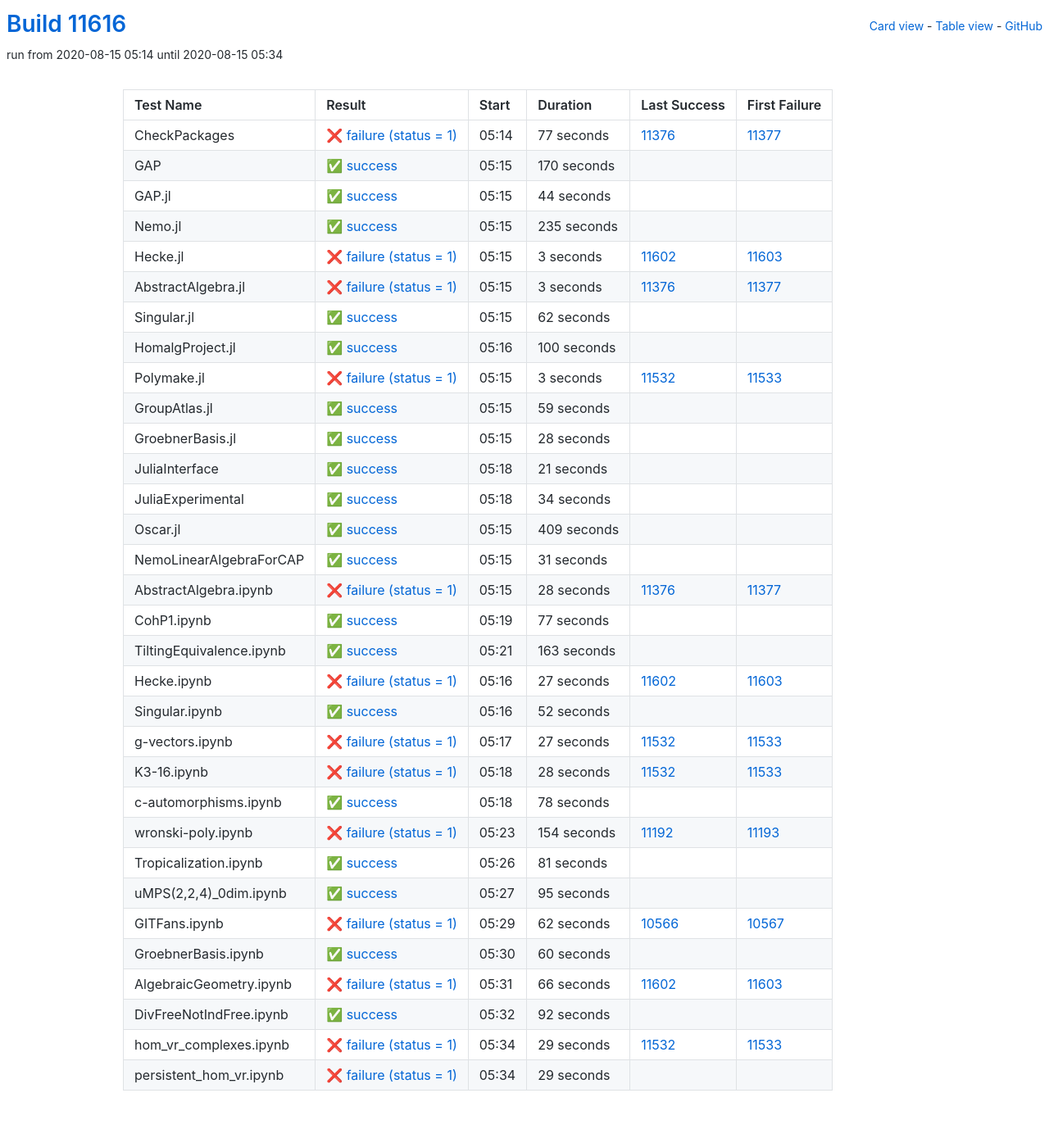
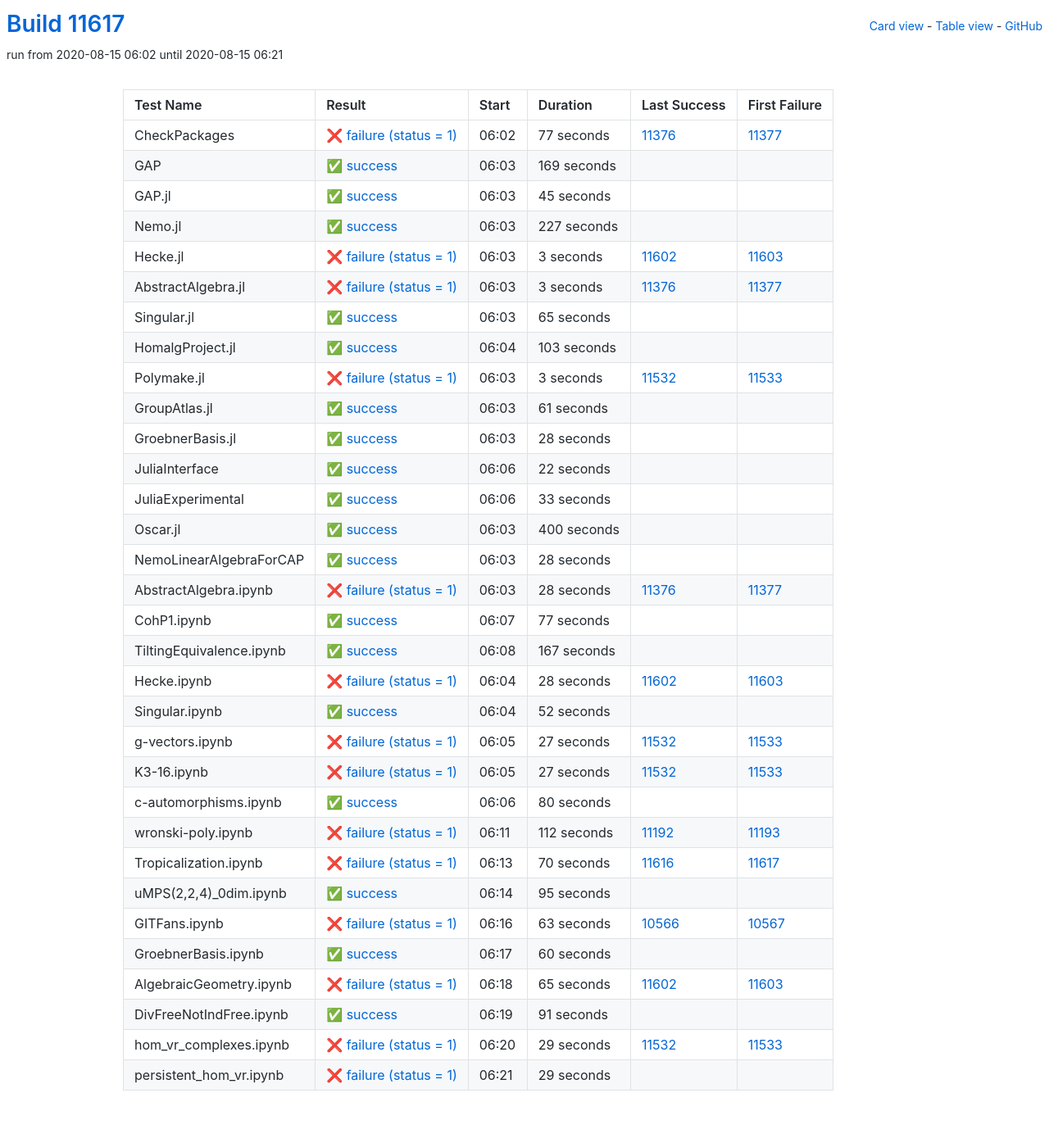
Before and after one commit to oscar-system/oscar-ci-status, a Jekyll site: the page built from table.html, in a window 1280 px wide. Shown: the whole page at 82% size. Built offline with Jekyll 4.4.1, drawn with Linux system fonts in a browser that asks for light colours.

Commit message:
Build #11617

```diff
--- a/_data/ci.yml
+++ b/_data/ci.yml
@@ -1,6 +1,6 @@
 ---
-build: 11616
-build_url: https://oscarci.mathematik.uni-kl.de/job/oscar/11616/
+build: 11617
+build_url: https://oscarci.mathematik.uni-kl.de/job/oscar/11617/
 job: oscar
 organization: oscar-system
 repo: oscar-ci-status
@@ -8,8 +8,8 @@
 tests:
 - name: CheckPackages
   id: checkpackages
-  log: https://oscarci.mathematik.uni-kl.de/job/oscar/11616/artifact/logs/build-11616/CheckPackages.log
-  start: 2020-08-15 05:14
+  log: https://oscarci.mathematik.uni-kl.de/job/oscar/11617/artifact/logs/build-11617/CheckPackages.log
+  start: 2020-08-15 06:02
   success: false
   exitcode: 1
   status: failure
@@ -20,44 +20,44 @@
   first_failure_url: https://oscarci.mathematik.uni-kl.de/job/oscar/11377/
 - name: GAP
   id: gap
-  log: https://oscarci.mathematik.uni-kl.de/job/oscar/11616/artifact/logs/build-11616/GAP.log
-  start: 2020-08-15 05:15
+  log: https://oscarci.mathematik.uni-kl.de/job/oscar/11617/artifact/logs/build-11617/GAP.log
+  start: 2020-08-15 06:03
   success: true
   exitcode: 0
   status: success
-  duration: 170
+  duration: 169
   last_success: false
   last_success_url:
   first_failure: false
   first_failure_url:
 - name: GAP.jl
   id: gap-jl
-  log: https://oscarci.mathematik.uni-kl.de/job/oscar/11616/artifact/logs/build-11616/GAP.jl.log
-  start: 2020-08-15 05:15
+  log: https://oscarci.mathematik.uni-kl.de/job/oscar/11617/artifact/logs/build-11617/GAP.jl.log
+  start: 2020-08-15 06:03
   success: true
   exitcode: 0
   status: success
-  duration: 44
+  duration: 45
   last_success: false
   last_success_url:
   first_failure: false
   first_failure_url:
 - name: Nemo.jl
   id: nemo-jl
-  log: https://oscarci.mathematik.uni-kl.de/job/oscar/11616/artifact/logs/build-11616/Nemo.jl.log
-  start: 2020-08-15 05:15
+  log: https://oscarci.mathematik.uni-kl.de/job/oscar/11617/artifact/logs/build-11617/Nemo.jl.log
+  start: 2020-08-15 06:03
   success: true
   exitcode: 0
   status: success
-  duration: 235
+  duration: 227
   last_success: false
   last_success_url:
   first_failure: false
   first_failure_url:
 - name: Hecke.jl
   id: hecke-jl
-  log: https://oscarci.mathematik.uni-kl.de/job/oscar/11616/artifact/logs/build-11616/Hecke.jl.log
-  start: 2020-08-15 05:15
+  log: https://oscarci.mathematik.uni-kl.de/job/oscar/11617/artifact/logs/build-11617/Hecke.jl.log
+  start: 2020-08-15 06:03
   success: false
   exitcode: 1
   status: failure
@@ -68,8 +68,8 @@
   first_failure_url: https://oscarci.mathematik.uni-kl.de/job/oscar/11603/
 - name: AbstractAlgebra.jl
   id: abstractalgebra-jl
-  log: https://oscarci.mathematik.uni-kl.de/job/oscar/11616/artifact/logs/build-11616/AbstractAlgebra.jl.log
-  start: 2020-08-15 05:15
+  log: https://oscarci.mathematik.uni-kl.de/job/oscar/11617/artifact/logs/build-11617/AbstractAlgebra.jl.log
+  start: 2020-08-15 06:03
   success: false
   exitcode: 1
   status: failure
@@ -80,32 +80,32 @@
   first_failure_url: https://oscarci.mathematik.uni-kl.de/job/oscar/11377/
 - name: Singular.jl
   id: singular-jl
-  log: https://oscarci.mathematik.uni-kl.de/job/oscar/11616/artifact/logs/build-11616/Singular.jl.log
-  start: 2020-08-15 05:15
+  log: https://oscarci.mathematik.uni-kl.de/job/oscar/11617/artifact/logs/build-11617/Singular.jl.log
+  start: 2020-08-15 06:03
   success: true
   exitcode: 0
   status: success
-  duration: 62
+  duration: 65
   last_success: false
   last_success_url:
   first_failure: false
   first_failure_url:
 - name: HomalgProject.jl
   id: homalgproject-jl
-  log: https://oscarci.mathematik.uni-kl.de/job/oscar/11616/artifact/logs/build-11616/HomalgProject.jl.log
-  start: 2020-08-15 05:16
+  log: https://oscarci.mathematik.uni-kl.de/job/oscar/11617/artifact/logs/build-11617/HomalgProject.jl.log
+  start: 2020-08-15 06:04
   success: true
   exitcode: 0
   status: success
-  duration: 100
+  duration: 103
   last_success: false
   last_success_url:
   first_failure: false
   first_failure_url:
 - name: Polymake.jl
   id: polymake-jl
-  log: https://oscarci.mathematik.uni-kl.de/job/oscar/11616/artifact/logs/build-11616/Polymake.jl.log
-  start: 2020-08-15 05:15
+  log: https://oscarci.mathematik.uni-kl.de/job/oscar/11617/artifact/logs/build-11617/Polymake.jl.log
+  start: 2020-08-15 06:03
   success: false
   exitcode: 1
   status: failure
@@ -116,20 +116,20 @@
   first_failure_url: https://oscarci.mathematik.uni-kl.de/job/oscar/11533/
 - name: GroupAtlas.jl
   id: groupatlas-jl
-  log: https://oscarci.mathematik.uni-kl.de/job/oscar/11616/artifact/logs/build-11616/GroupAtlas.jl.log
-  start: 2020-08-15 05:15
+  log: https://oscarci.mathematik.uni-kl.de/job/oscar/11617/artifact/logs/build-11617/GroupAtlas.jl.log
+  start: 2020-08-15 06:03
   success: true
   exitcode: 0
   status: success
-  duration: 59
+  duration: 61
   last_success: false
   last_success_url:
   first_failure: false
   first_failure_url:
 - name: GroebnerBasis.jl
   id: groebnerbasis-jl
-  log: https://oscarci.mathematik.uni-kl.de/job/oscar/11616/artifact/logs/build-11616/GroebnerBasis.jl.log
-  start: 2020-08-15 05:15
+  log: https://oscarci.mathematik.uni-kl.de/job/oscar/11617/artifact/logs/build-11617/GroebnerBasis.jl.log
+  start: 2020-08-15 06:03
   success: true
   exitcode: 0
   status: success
@@ -140,56 +140,56 @@
   first_failure_url:
 - name: JuliaInterface
   id: juliainterface
-  log: https://oscarci.mathematik.uni-kl.de/job/oscar/11616/artifact/logs/build-11616/JuliaInterface.log
-  start: 2020-08-15 05:18
+  log: https://oscarci.mathematik.uni-kl.de/job/oscar/11617/artifact/logs/build-11617/JuliaInterface.log
+  start: 2020-08-15 06:06
   success: true
   exitcode: 0
   status: success
-  duration: 21
+  duration: 22
   last_success: false
   last_success_url:
   first_failure: false
   first_failure_url:
 - name: JuliaExperimental
   id: juliaexperimental
-  log: https://oscarci.mathematik.uni-kl.de/job/oscar/11616/artifact/logs/build-11616/JuliaExperimental.log
-  start: 2020-08-15 05:18
+  log: https://oscarci.mathematik.uni-kl.de/job/oscar/11617/artifact/logs/build-11617/JuliaExperimental.log
+  start: 2020-08-15 06:06
   success: true
   exitcode: 0
   status: success
-  duration: 34
+  duration: 33
   last_success: false
   last_success_url:
   first_failure: false
   first_failure_url:
 - name: Oscar.jl
   id: oscar-jl
-  log: https://oscarci.mathematik.uni-kl.de/job/oscar/11616/artifact/logs/build-11616/Oscar.jl.log
-  start: 2020-08-15 05:15
+  log: https://oscarci.mathematik.uni-kl.de/job/oscar/11617/artifact/logs/build-11617/Oscar.jl.log
+  start: 2020-08-15 06:03
   success: true
   exitcode: 0
   status: success
-  duration: 409
+  duration: 400
   last_success: false
   last_success_url:
   first_failure: false
   first_failure_url:
 - name: NemoLinearAlgebraForCAP
   id: nemolinearalgebraforcap
-  log: https://oscarci.mathematik.uni-kl.de/job/oscar/11616/artifact/logs/build-11616/NemoLinearAlgebraForCAP.log
-  start: 2020-08-15 05:15
+  log: https://oscarci.mathematik.uni-kl.de/job/oscar/11617/artifact/logs/build-11617/NemoLinearAlgebraForCAP.log
+  start: 2020-08-15 06:03
   success: true
   exitcode: 0
   status: success
-  duration: 31
+  duration: 28
   last_success: false
   last_success_url:
   first_failure: false
   first_failure_url:
 - name: AbstractAlgebra.ipynb
   id: abstractalgebra-ipynb
-  log: https://oscarci.mathematik.uni-kl.de/job/oscar/11616/artifact/logs/build-11616/AbstractAlgebra.ipynb.log
-  start: 2020-08-15 05:15
+  log: https://oscarci.mathematik.uni-kl.de/job/oscar/11617/artifact/logs/build-11617/AbstractAlgebra.ipynb.log
+  start: 2020-08-15 06:03
   success: false
   exitcode: 1
   status: failure
@@ -200,8 +200,8 @@
   first_failure_url: https://oscarci.mathematik.uni-kl.de/job/oscar/11377/
 - name: CohP1.ipynb
   id: cohp1-ipynb
-  log: https://oscarci.mathematik.uni-kl.de/job/oscar/11616/artifact/logs/build-11616/CohP1.ipynb.log
-  start: 2020-08-15 05:19
+  log: https://oscarci.mathematik.uni-kl.de/job/oscar/11617/artifact/logs/build-11617/CohP1.ipynb.log
+  start: 2020-08-15 06:07
   success: true
   exitcode: 0
   status: success
@@ -212,32 +212,32 @@
   first_failure_url:
 - name: TiltingEquivalence.ipynb
   id: tiltingequivalence-ipynb
-  log: https://oscarci.mathematik.uni-kl.de/job/oscar/11616/artifact/logs/build-11616/TiltingEquivalence.ipynb.log
-  start: 2020-08-15 05:21
+  log: https://oscarci.mathematik.uni-kl.de/job/oscar/11617/artifact/logs/build-11617/TiltingEquivalence.ipynb.log
+  start: 2020-08-15 06:08
   success: true
   exitcode: 0
   status: success
-  duration: 163
+  duration: 167
   last_success: false
   last_success_url:
   first_failure: false
   first_failure_url:
 - name: Hecke.ipynb
   id: hecke-ipynb
-  log: https://oscarci.mathematik.uni-kl.de/job/oscar/11616/artifact/logs/build-11616/Hecke.ipynb.log
-  start: 2020-08-15 05:16
+  log: https://oscarci.mathematik.uni-kl.de/job/oscar/11617/artifact/logs/build-11617/Hecke.ipynb.log
+  start: 2020-08-15 06:04
   success: false
   exitcode: 1
   status: failure
-  duration: 27
+  duration: 28
   last_success: 11602
   last_success_url: https://oscarci.mathematik.uni-kl.de/job/oscar/11602/
   first_failure: 11603
   first_failure_url: https://oscarci.mathematik.uni-kl.de/job/oscar/11603/
 - name: Singular.ipynb
   id: singular-ipynb
-  log: https://oscarci.mathematik.uni-kl.de/job/oscar/11616/artifact/logs/build-11616/Singular.ipynb.log
-  start: 2020-08-15 05:16
+  log: https://oscarci.mathematik.uni-kl.de/job/oscar/11617/artifact/logs/build-11617/Singular.ipynb.log
+  start: 2020-08-15 06:04
   success: true
   exitcode: 0
   status: success
@@ -248,8 +248,8 @@
   first_failure_url:
 - name: g-vectors.ipynb
   id: g-vectors-ipynb
-  log: https://oscarci.mathematik.uni-kl.de/job/oscar/11616/artifact/logs/build-11616/g-vectors.ipynb.log
-  start: 2020-08-15 05:17
+  log: https://oscarci.mathematik.uni-kl.de/job/oscar/11617/artifact/logs/build-11617/g-vectors.ipynb.log
+  start: 2020-08-15 06:05
   success: false
   exitcode: 1
   status: failure
@@ -260,56 +260,56 @@
   first_failure_url: https://oscarci.mathematik.uni-kl.de/job/oscar/11533/
 - name: K3-16.ipynb
   id: k3-16-ipynb
-  log: https://oscarci.mathematik.uni-kl.de/job/oscar/11616/artifact/logs/build-11616/K3-16.ipynb.log
-  start: 2020-08-15 05:18
+  log: https://oscarci.mathematik.uni-kl.de/job/oscar/11617/artifact/logs/build-11617/K3-16.ipynb.log
+  start: 2020-08-15 06:05
   success: false
   exitcode: 1
   status: failure
-  duration: 28
+  duration: 27
   last_success: 11532
   last_success_url: https://oscarci.mathematik.uni-kl.de/job/oscar/11532/
   first_failure: 11533
   first_failure_url: https://oscarci.mathematik.uni-kl.de/job/oscar/11533/
 - name: c-automorphisms.ipynb
   id: c-automorphisms-ipynb
-  log: https://oscarci.mathematik.uni-kl.de/job/oscar/11616/artifact/logs/build-11616/c-automorphisms.ipynb.log
-  start: 2020-08-15 05:18
+  log: https://oscarci.mathematik.uni-kl.de/job/oscar/11617/artifact/logs/build-11617/c-automorphisms.ipynb.log
+  start: 2020-08-15 06:06
   success: true
   exitcode: 0
   status: success
-  duration: 78
+  duration: 80
   last_success: false
   last_success_url:
   first_failure: false
   first_failure_url:
 - name: wronski-poly.ipynb
   id: wronski-poly-ipynb
-  log: https://oscarci.mathematik.uni-kl.de/job/oscar/11616/artifact/logs/build-11616/wronski-poly.ipynb.log
-  start: 2020-08-15 05:23
+  log: https://oscarci.mathematik.uni-kl.de/job/oscar/11617/artifact/logs/build-11617/wronski-poly.ipynb.log
+  start: 2020-08-15 06:11
   success: false
   exitcode: 1
   status: failure
-  duration: 154
+  duration: 112
   last_success: 11192
   last_success_url: https://oscarci.mathematik.uni-kl.de/job/oscar/11192/
   first_failure: 11193
   first_failure_url: https://oscarci.mathematik.uni-kl.de/job/oscar/11193/
 - name: Tropicalization.ipynb
   id: tropicalization-ipynb
-  log: https://oscarci.mathematik.uni-kl.de/job/oscar/11616/artifact/logs/build-11616/Tropicalization.ipynb.log
-  start: 2020-08-15 05:26
-  success: true
-  exitcode: 0
-  status: success
-  duration: 81
-  last_success: false
-  last_success_url:
-  first_failure: false
-  first_failure_url:
+  log: https://oscarci.mathematik.uni-kl.de/job/oscar/11617/artifact/logs/build-11617/Tropicalization.ipynb.log
+  start: 2020-08-15 06:13
+  success: false
+  exitcode: 1
+  status: failure
+  duration: 70
+  last_success: 11616
+  last_success_url: https://oscarci.mathematik.uni-kl.de/job/oscar/11616/
+  first_failure: 11617
+  first_failure_url: https://oscarci.mathematik.uni-kl.de/job/oscar/11617/
 - name: uMPS(2,2,4)_0dim.ipynb
   id: umps-2-2-4-0dim-ipynb
-  log: https://oscarci.mathematik.uni-kl.de/job/oscar/11616/artifact/logs/build-11616/uMPS-2-2-4-_0dim.ipynb.log
-  start: 2020-08-15 05:27
+  log: https://oscarci.mathematik.uni-kl.de/job/oscar/11617/artifact/logs/build-11617/uMPS-2-2-4-_0dim.ipynb.log
+  start: 2020-08-15 06:14
   success: true
   exitcode: 0
   status: success
@@ -320,20 +320,20 @@
   first_failure_url:
 - name: GITFans.ipynb
   id: gitfans-ipynb
-  log: https://oscarci.mathematik.uni-kl.de/job/oscar/11616/artifact/logs/build-11616/GITFans.ipynb.log
-  start: 2020-08-15 05:29
+  log: https://oscarci.mathematik.uni-kl.de/job/oscar/11617/artifact/logs/build-11617/GITFans.ipynb.log
+  start: 2020-08-15 06:16
   success: false
   exitcode: 1
   status: failure
-  duration: 62
+  duration: 63
   last_success: 10566
   last_success_url: https://oscarci.mathematik.uni-kl.de/job/oscar/10566/
   first_failure: 10567
   first_failure_url: https://oscarci.mathematik.uni-kl.de/job/oscar/10567/
 - name: GroebnerBasis.ipynb
   id: groebnerbasis-ipynb
-  log: https://oscarci.mathematik.uni-kl.de/job/oscar/11616/artifact/logs/build-11616/GroebnerBasis.ipynb.log
-  start: 2020-08-15 05:30
+  log: https://oscarci.mathematik.uni-kl.de/job/oscar/11617/artifact/logs/build-11617/GroebnerBasis.ipynb.log
+  start: 2020-08-15 06:17
   success: true
   exitcode: 0
   status: success
@@ -344,32 +344,32 @@
   first_failure_url:
 - name: AlgebraicGeometry.ipynb
   id: algebraicgeometry-ipynb
-  log: https://oscarci.mathematik.uni-kl.de/job/oscar/11616/artifact/logs/build-11616/AlgebraicGeometry.ipynb.log
-  start: 2020-08-15 05:31
+  log: https://oscarci.mathematik.uni-kl.de/job/oscar/11617/artifact/logs/build-11617/AlgebraicGeometry.ipynb.log
+  start: 2020-08-15 06:18
   success: false
   exitcode: 1
   status: failure
-  duration: 66
+  duration: 65
   last_success: 11602
   last_success_url: https://oscarci.mathematik.uni-kl.de/job/oscar/11602/
   first_failure: 11603
   first_failure_url: https://oscarci.mathematik.uni-kl.de/job/oscar/11603/
 - name: DivFreeNotIndFree.ipynb
   id: divfreenotindfree-ipynb
-  log: https://oscarci.mathematik.uni-kl.de/job/oscar/11616/artifact/logs/build-11616/DivFreeNotIndFree.ipynb.log
-  start: 2020-08-15 05:32
+  log: https://oscarci.mathematik.uni-kl.de/job/oscar/11617/artifact/logs/build-11617/DivFreeNotIndFree.ipynb.log
+  start: 2020-08-15 06:19
   success: true
   exitcode: 0
   status: success
-  duration: 92
+  duration: 91
   last_success: false
   last_success_url:
   first_failure: false
   first_failure_url:
 - name: hom_vr_complexes.ipynb
   id: hom-vr-complexes-ipynb
-  log: https://oscarci.mathematik.uni-kl.de/job/oscar/11616/artifact/logs/build-11616/hom_vr_complexes.ipynb.log
-  start: 2020-08-15 05:34
+  log: https://oscarci.mathematik.uni-kl.de/job/oscar/11617/artifact/logs/build-11617/hom_vr_complexes.ipynb.log
+  start: 2020-08-15 06:20
   success: false
   exitcode: 1
   status: failure
@@ -380,8 +380,8 @@
   first_failure_url: https://oscarci.mathematik.uni-kl.de/job/oscar/11533/
 - name: persistent_hom_vr.ipynb
   id: persistent-hom-vr-ipynb
-  log: https://oscarci.mathematik.uni-kl.de/job/oscar/11616/artifact/logs/build-11616/persistent_hom_vr.ipynb.log
-  start: 2020-08-15 05:34
+  log: https://oscarci.mathematik.uni-kl.de/job/oscar/11617/artifact/logs/build-11617/persistent_hom_vr.ipynb.log
+  start: 2020-08-15 06:21
   success: false
   exitcode: 1
   status: failure
```
Also changed, not shown: README.md.
